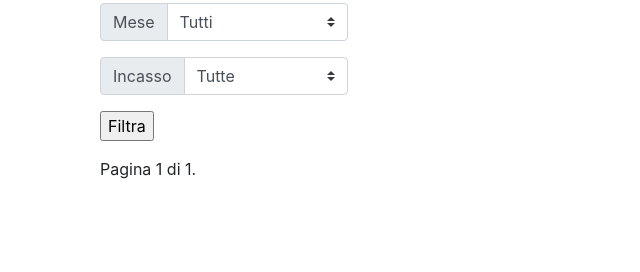
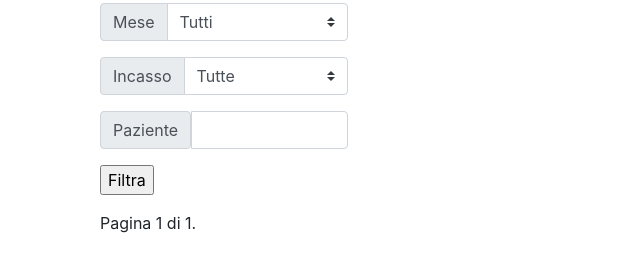
Before and after one commit to DckCanal/Studio, a Django app: page /gestione/fatture/ in a window 1280 px wide. Shown: the part 187-459 px from the top of the page, without its empty margins (0-640 px from the left). Run offline with Django 3.2, Linux system fonts and the light colour scheme; the visitor is signed in with stand-in values (Sample User, id 1); data that the repository does not hold is empty; some libraries are stand-ins or nearby versions.

Commit message:
FatturaListView filtro su paziente con autocomplete

```diff
--- a/gestione/templates/gestione/fattura_list.html
+++ b/gestione/templates/gestione/fattura_list.html
@@ -69,6 +69,10 @@
                 </select>
               </div>
               <div class="input-group mb-3">
+                <label class="input-group-text" for="paziente">Paziente</label>
+                <input type="text" class="form-control" id="paziente" name="paziente"{% if paziente_selezionato %}placeholder="{{paziente_selezionato}}"{% endif %}>
+              </div>
+              <div class="input-group mb-3">
               <input type="submit" value="Filtra">
             </div>
         </form>
@@ -135,6 +139,14 @@
 </div>
 </div>
 
+<script src="https://code.jquery.com/jquery-1.12.4.js"></script>
+<script src="https://code.jquery.com/ui/1.12.1/jquery-ui.js"></script>
 
+<script>
+        $(document).ready(function(){
+            $("#paziente").autocomplete({
+                source: "{% url 'autocompleteFiltroFattura' %}",
+                minLength: 2,
+              });        });</script>
 
 {% endblock main-content %}
--- a/gestione/urls.py
+++ b/gestione/urls.py
@@ -23,4 +23,5 @@ urlpatterns = [
     path('elimina-fattura/<int:pk>',views.FatturaDelete.as_view(),name='elimina-fattura'),
     path('elimina-paziente/<int:pk>',views.PazienteDelete.as_view(),name='elimina-paziente'),
     path('ajax_calls/search/', views.autocompleteModel, name='search'),
+    path('autocompleteFiltroFattura/', views.autocompleteFiltroFattura, name='autocompleteFiltroFattura')
 ]
--- a/gestione/views.py
+++ b/gestione/views.py
@@ -50,6 +50,7 @@ class FatturaListView(LoginRequiredMixin, generic.ListView):
         qs = Fattura.objects.all()
         anno = self.request.GET.get('anno','0')
         mese = self.request.GET.get('mese','0')
+        paziente = self.request.GET.get('paziente','')
         if anno != '0':
             qs = qs.filter(data__year=anno)
 
@@ -63,6 +64,8 @@ class FatturaListView(LoginRequiredMixin, generic.ListView):
         elif incasso == 'da-incassare':
             return qs.filter(data_incasso__isnull=True)
 
+        if paziente != '' and ', PK:' in paziente:
+            qs = qs.filter(paziente=paziente.split(', PK:')[1])
         return qs
 
     def get_context_data(self,**kwargs):
@@ -82,8 +85,11 @@ class FatturaListView(LoginRequiredMixin, generic.ListView):
             context['mese_selezionato'] = int(self.request.GET.get('mese'))
         if self.request.GET.get('stato-incasso'):
             context['stato_incasso_selezionato'] = self.request.GET.get('stato-incasso')
+        if self.request.GET.get('paziente')  and ', PK:' in self.request.GET.get('paziente'):
+            context['paziente_selezionato'] = self.request.GET.get('paziente').split(', PK:')[0]
+        return context
 
-        return context
+
 
 #class FatturaNonIncassataListView(LoginRequiredMixin, generic.ListView):
 #    pass
@@ -218,3 +224,14 @@ def autocompleteModel(request):
             paz = Paziente.objects.get(pk=pk)
             return HttpResponseRedirect(paz.get_absolute_url())
     return HttpResponseRedirect(request.META.get('HTTP_REFERER', '/'))
+
+@permission_required('gestione.view_paziente')
+def autocompleteFiltroFattura(request):
+    if request.method == 'GET':
+        if 'term' in request.GET:
+            qs = Paziente.objects.filter(Q(cognome__icontains=request.GET.get('term')) | Q(nome__icontains=request.GET.get('term')))
+            paz = list()
+            for p in qs:
+                paz.append(' '.join([p.nome,p.cognome]) + ', PK:'+str(p.pk))
+            return JsonResponse(paz,safe=False)
+    return HttpResponseRedirect(request.META.get('HTTP_REFERER','/'))
```
